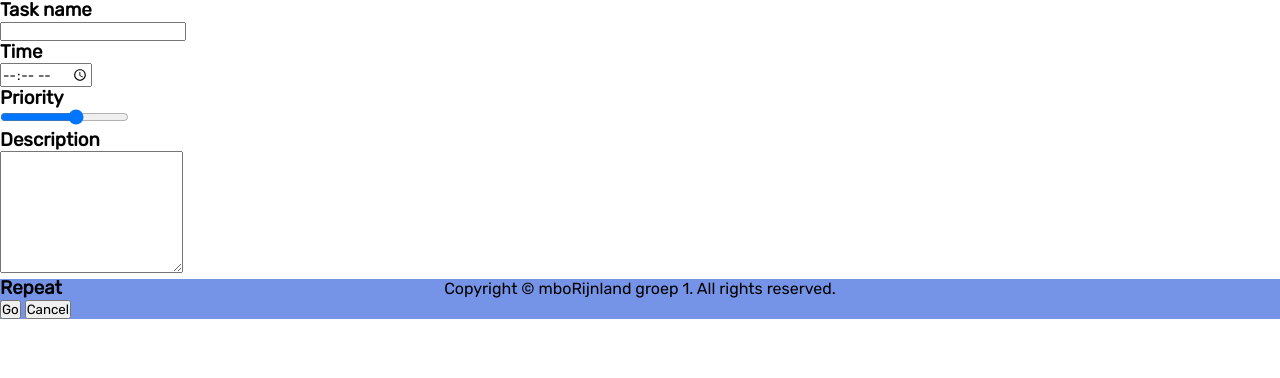
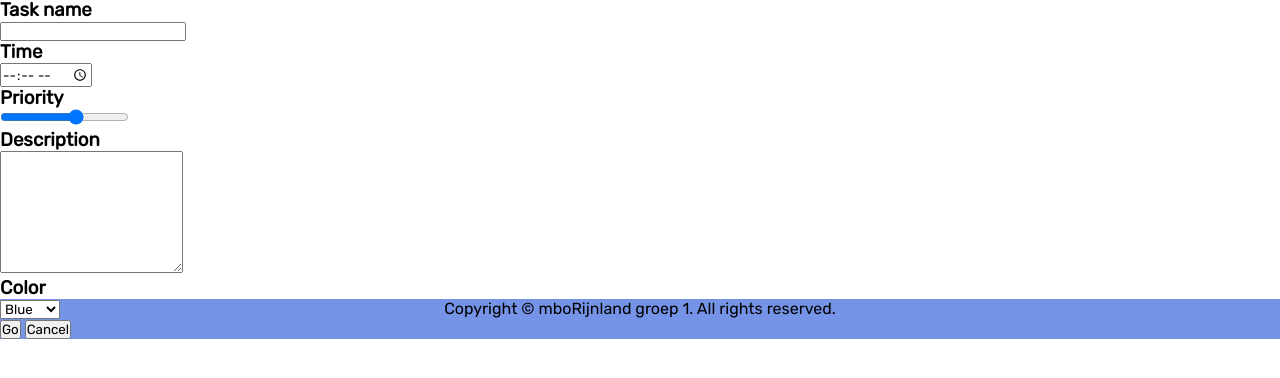
Before and after one commit to Ricyosma/My-P-A, a PHP site: page /index.php?page=dashboard in a window 1280 px wide. Shown: the part 325-703 px from the top of the page. Run offline with PHP 8.4, Linux system fonts and the light colour scheme; some libraries are stand-ins or nearby versions.

Commit message:
dashboard update

```diff
--- a/realisatie/pages/dashboard.php
+++ b/realisatie/pages/dashboard.php
@@ -40,7 +40,12 @@
                 <textarea name="discription" id="taskDisc" rows="8"></textarea>
             </div>
             <div class="dashInfo">
-                <h3>Repeat</h3>
+                <h3>Color</h3>
+                <select name="" id="">
+                    <option value="blue">Blue</option>
+                    <option value="blue">Green</option>
+                    <option value="blue">Pink</option>
+                </select>
             </div>
             <button id="goButton" type="submit">Go</button>
             <button id="stopButton">Cancel</button>
```
